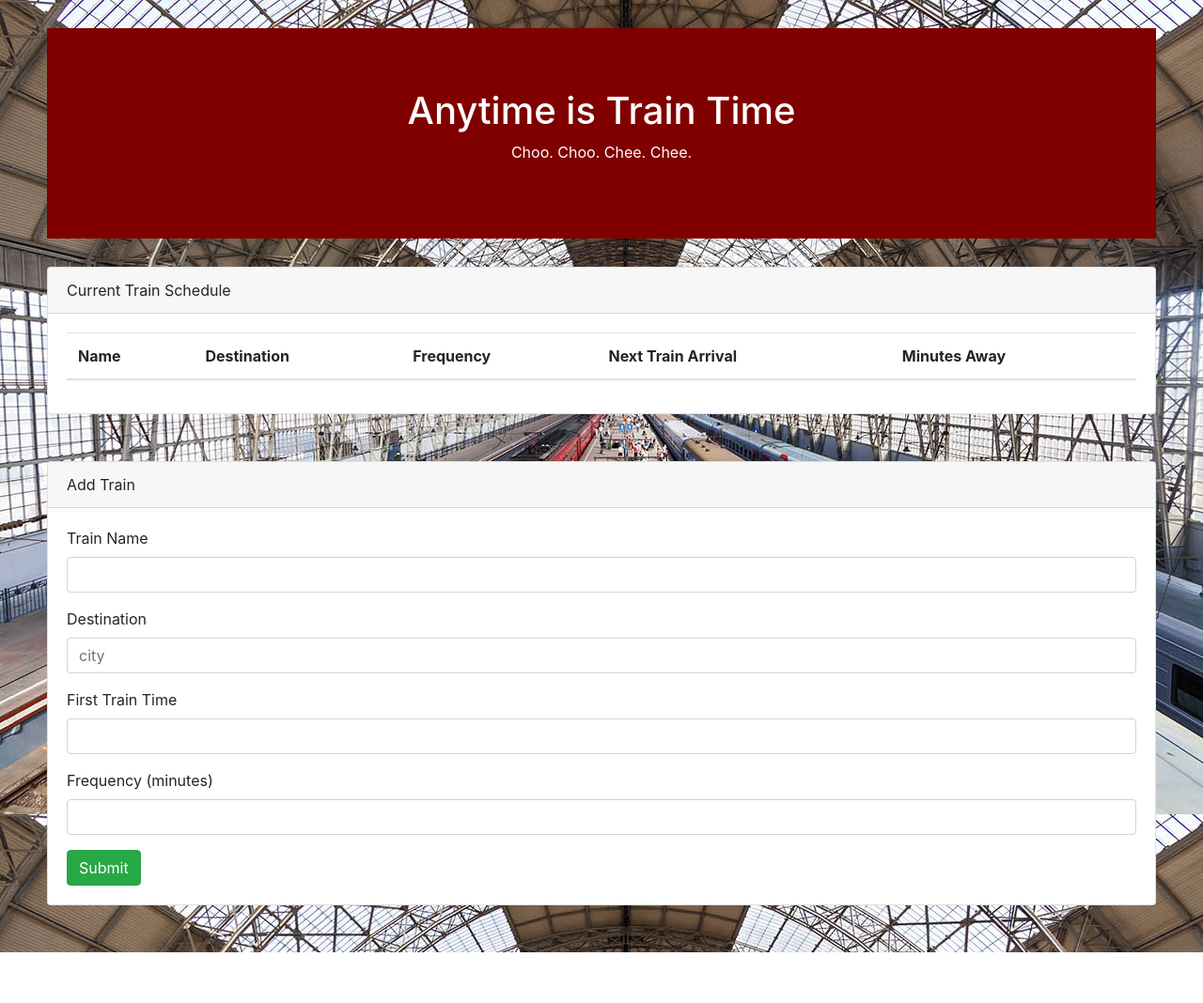
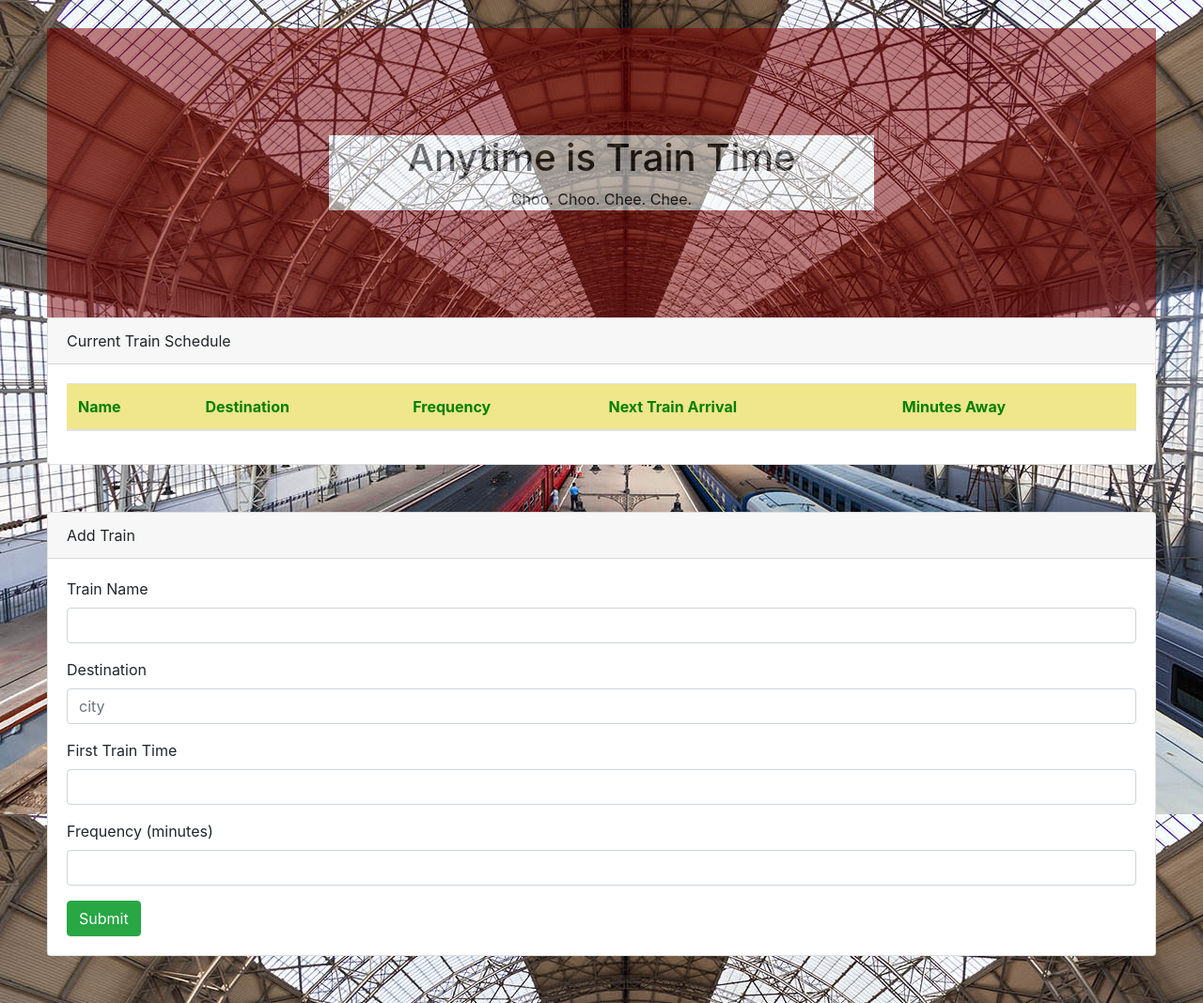
Before and after one commit to vinniem19/Train-Schedule, a plain HTML site: page index.html in a window 1280 px wide. Shown: the whole page at 94% size. Before the commit the page ends 1014 px from the top, so only its background shows below. Drawn offline with nearby package versions, Linux system fonts and the light colour scheme; no server answers.

Commit message:
I changed look and feel with CSS

```diff
--- a/assets/css/style.css
+++ b/assets/css/style.css
@@ -4,13 +4,13 @@ body {
 
 .jumbotron-fluid {
     background: maroon;
-    margin: 30px 50px;
-
+    margin: 30px 50px 0;
+    opacity: 50%;
 
 }
 
 .text-center {
-    color: white;
+    color: black;
 }
 
 .card {
@@ -18,3 +18,18 @@ body {
     margin-right: 50px;
     margin-bottom:50px;
 }
+
+#main-title {
+    background-color: white;
+    margin-top: 50px;
+    fill-opacity: inherit;
+    margin-right: 300px;
+    margin-bottom: 50px;
+    margin-left: 300px;
+
+}
+
+th {
+    color: green;
+    background: khaki;
+}
--- a/index.html
+++ b/index.html
@@ -16,7 +16,7 @@
                 <div class="row">
                         <div class="col-md-12">
                                 <div class="jumbotron jumbotron-fluid">
-                                        <div class="container">
+                                        <div id="main-title">
                                                 <h1 class="text-center">Anytime is Train Time</h1>
                                                 <p class="text-center">Choo. Choo. Chee. Chee.</p>
                                         </div>
```
